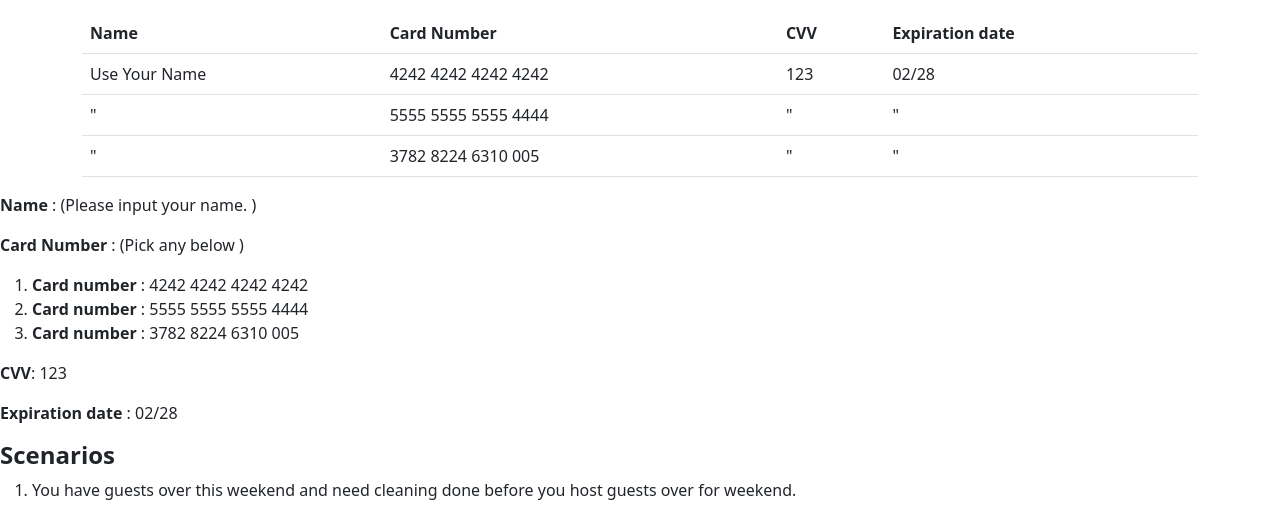
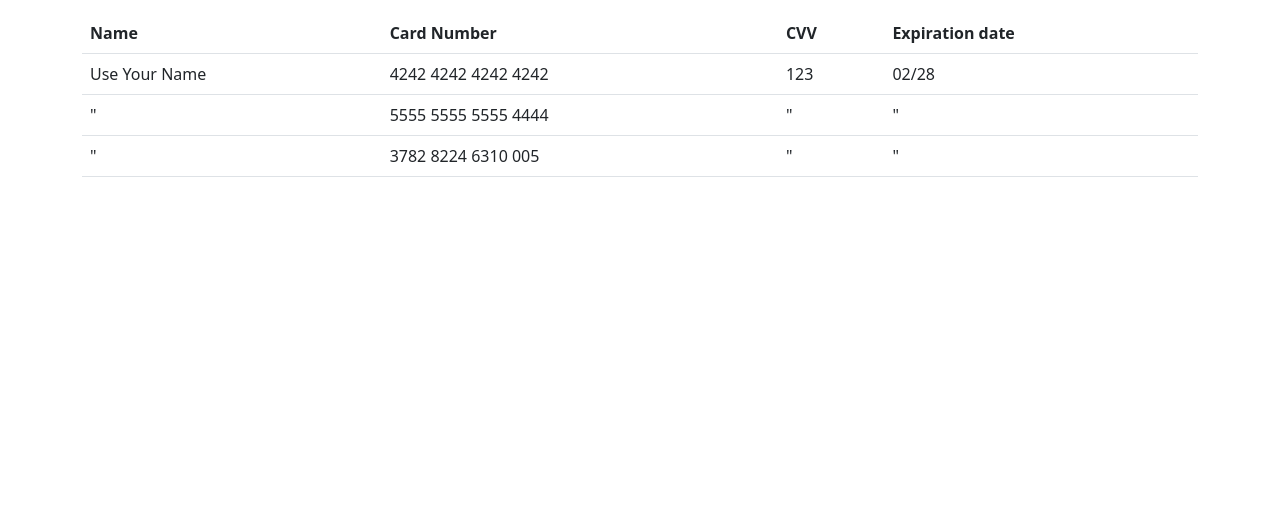
Before and after one commit to Elukoye/Clyn_Usability_Test, a plain HTML site: page index.html in a window 1280 px wide. Shown: the part 329-847 px from the top of the page. After the commit the page ends 800 px from the top, so only its background shows below. Drawn offline with nearby package versions, Linux system fonts and the light colour scheme.

Commit message:
deleted previous design

```diff
--- a/index.html
+++ b/index.html
@@ -16,7 +16,8 @@
     <div class="mt-4 p-5 bg-primary text-white rounded">
       <h1>Welcome to Clyn App Usability Testing</h1>
       <p>
-        We are having this session to conduct a usability test on our application, Clyn, which a user will request a cleaner with. We are testing to see whether it works as intended.
+        We are having this session to conduct a usability test on our application, Clyn,
+        which a user will request a cleaner with. We are testing to see whether it works as intended.
         The session will take about an hour.
       </p>
     </div>
@@ -60,33 +61,6 @@
 
 
 
-
-  <div>
-    <p><b>Name </b>: (Please input your name. )</p>
-    <p><b>Card Number</b> : (Pick any below )</p>
-    <ol>
-      <li><b>Card number</b> : 4242 4242 4242 4242</li>
-      <li><b>Card number </b>: 5555 5555 5555 4444</li>
-      <li><b>Card number </b>: 3782 8224 6310 005</li>
-    </ol>
-    <p><b>CVV</b>: 123</p>
-    <p><b>Expiration date </b>: 02/28</p>
-  </div>
-
-  <div>
-    <h4><b>Scenarios</b></h4>
-    <ol>
-      <li>
-        <p>You have guests over this weekend and need  cleaning done
-           before you host guests over for weekend.
-        </p>
-      </li>
-    </ol>
-  </div>
-
-
-
-
 </body>
 
 </html>
```
